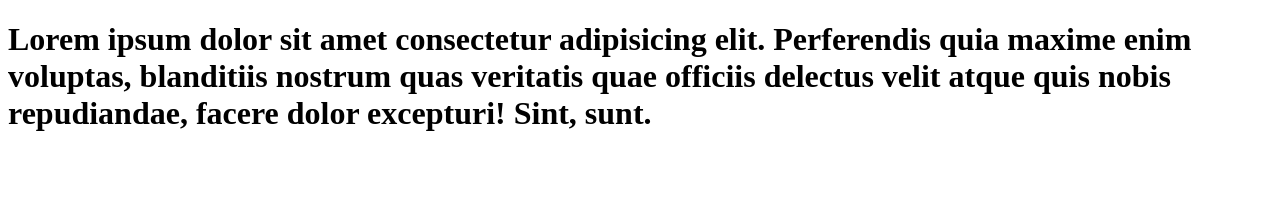
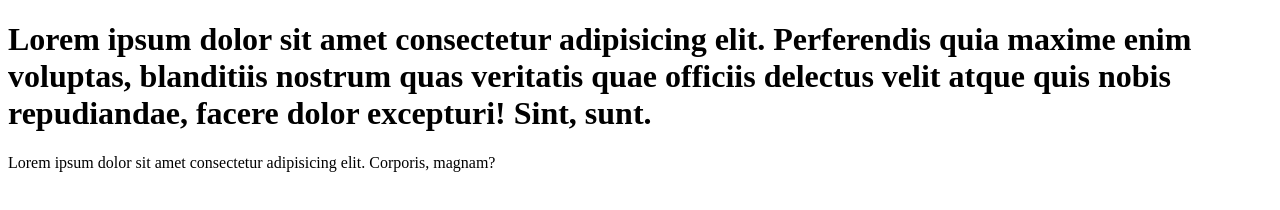
Before and after one commit to ummesalma303/testing-github, a plain HTML site: page index.html in a window 1280 px wide. Drawn offline with Linux system fonts and the light colour scheme.

Commit message:
fourth commit

```diff
--- a/index.html
+++ b/index.html
@@ -7,5 +7,6 @@
 </head>
 <body>
     <h1>Lorem ipsum dolor sit amet consectetur adipisicing elit. Perferendis quia maxime enim voluptas, blanditiis nostrum quas veritatis quae officiis delectus velit atque quis nobis repudiandae, facere dolor excepturi! Sint, sunt.</h1>
+    <p>Lorem ipsum dolor sit amet consectetur adipisicing elit. Corporis, magnam?</p>
 </body>
 </html>
```
